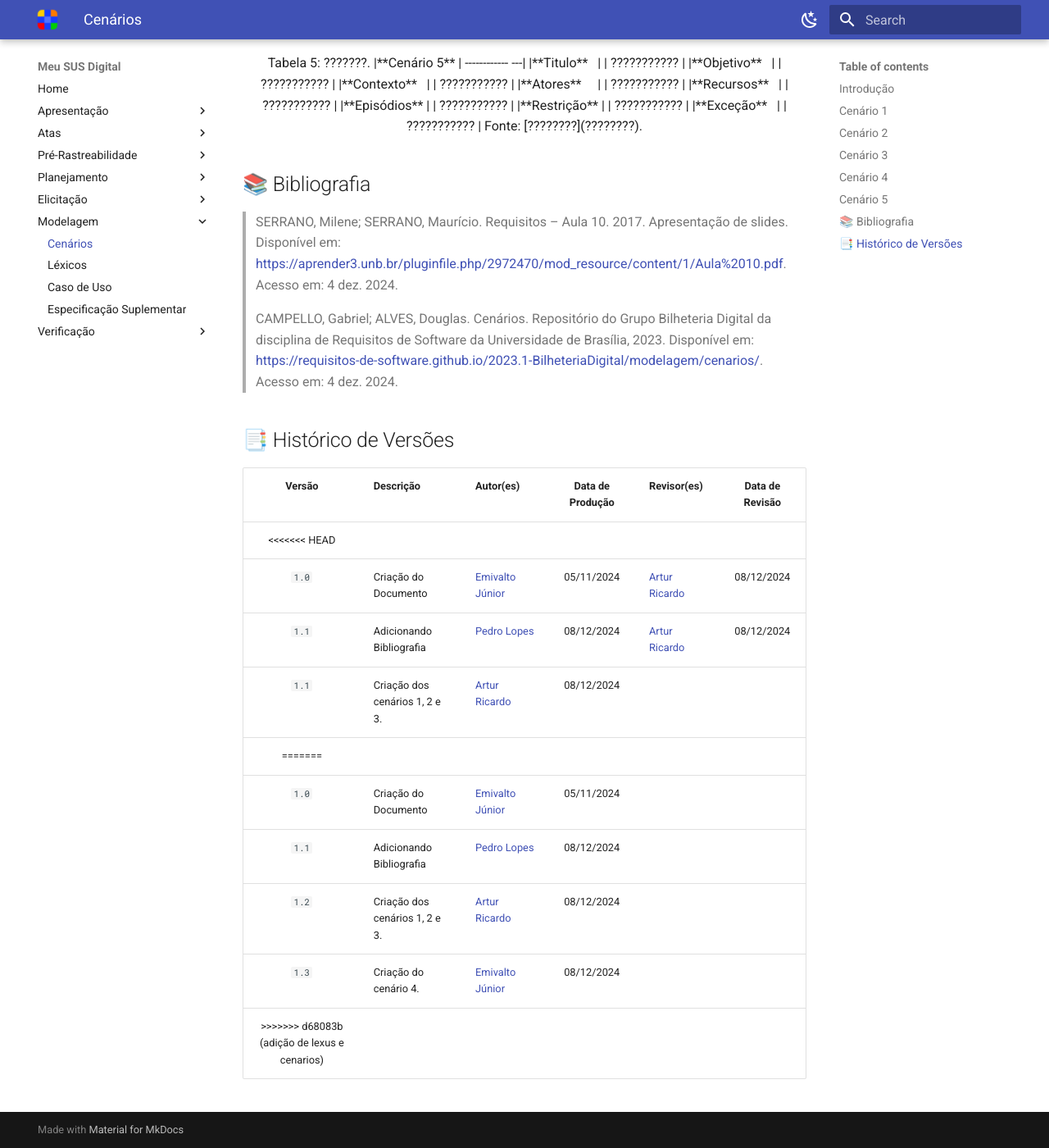
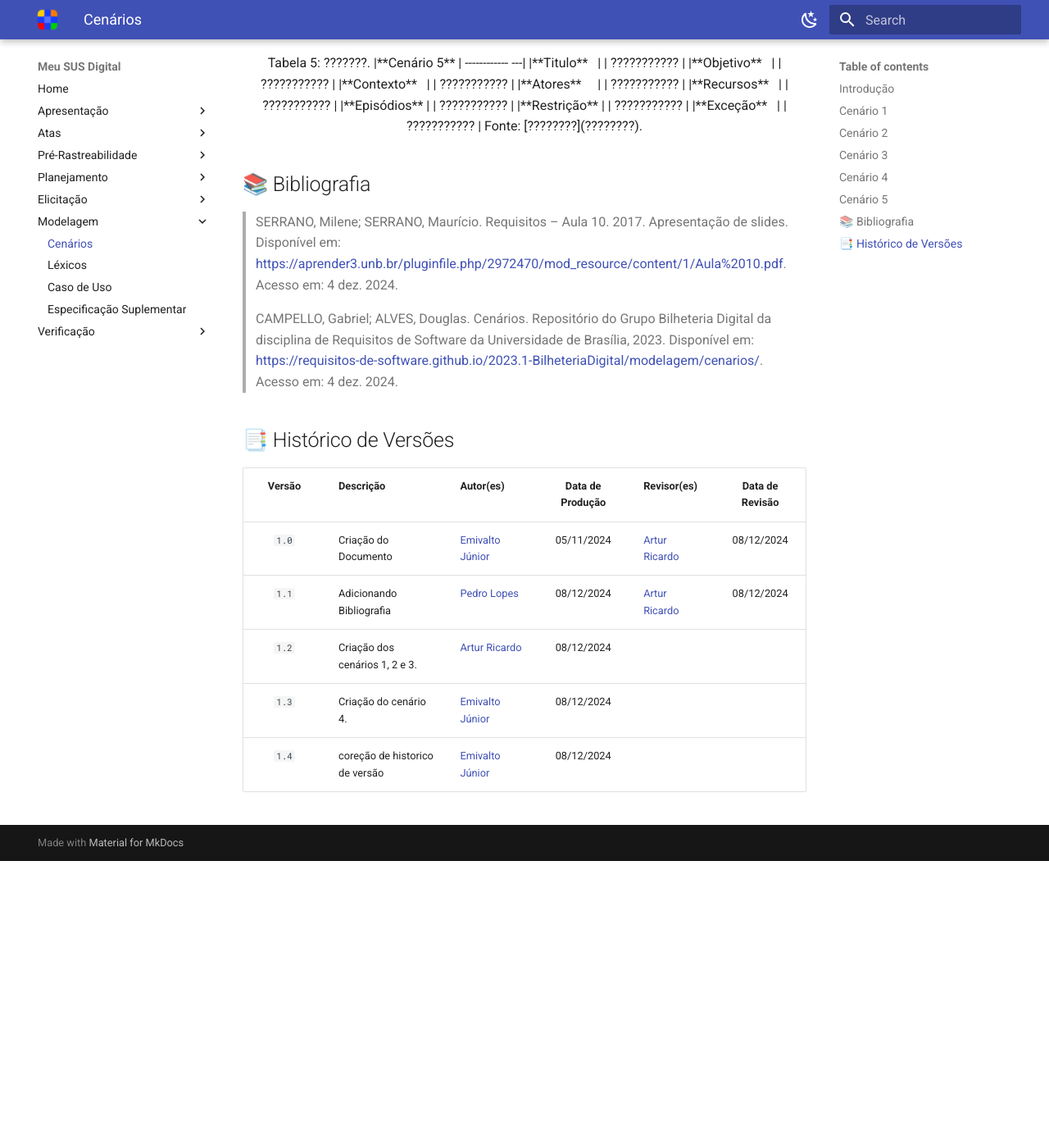
Before and after one commit to Requisitos-de-Software/2024.2-MeuSUSDigital, an MkDocs documentation site: the page built from docs/modelagem/cenarios.md, in a window 1280 px wide and 1400 px high, scrolled down 4296 px. Shown: the whole window at 82% size. Built offline with MkDocs 1.6.1 and Material for MkDocs 9.7.7, drawn with Linux system fonts in a browser that asks for light colours; after the commit the page ends 5346 px from its top, so only the background shows below that.

Commit message:
coreção de historico de versão

```diff
--- a/docs/modelagem/cenarios.md
+++ b/docs/modelagem/cenarios.md
@@ -163,13 +163,8 @@ Fonte: [????????](????????).
 
 | Versão  | Descrição | Autor(es) | Data de Produção | Revisor(es) | Data de Revisão |
 | :----:  | --------- | --------- | :--------------: | ----------- | :-------------: |
-<<<<<<< HEAD
 | `1.0`   | Criação do Documento | [Emivalto Júnior](https://github.com/EmivaltoJrr) | 05/11/2024 | [Artur Ricardo](https://github.com/algorithmorphic) | 08/12/2024 |
 | `1.1`   | Adicionando Bibliografia | [Pedro Lopes](https://github.com/pLopess) | 08/12/2024 | [Artur Ricardo](https://github.com/algorithmorphic) | 08/12/2024 |
-| `1.1`   | Criação dos cenários 1, 2 e 3. | [Artur Ricardo](https://github.com/algorithmorphic) | 08/12/2024 |  |  |
-=======
-| `1.0`   | Criação do Documento | [Emivalto Júnior](https://github.com/EmivaltoJrr) | 05/11/2024 |  |  |
-| `1.1`   | Adicionando Bibliografia | [Pedro Lopes](https://github.com/pLopess) | 08/12/2024 |  |  |
 | `1.2`   | Criação dos cenários 1, 2 e 3. | [Artur Ricardo](https://github.com/algorithmorphic) | 08/12/2024 |  |  |
 | `1.3`   | Criação do cenário 4. | [Emivalto Júnior](https://github.com/EmivaltoJrr) | 08/12/2024 |  |  |
->>>>>>> d68083b (adição de lexus e cenarios)
+| `1.4`   | coreção de historico de versão | [Emivalto Júnior](https://github.com/EmivaltoJrr) | 08/12/2024 |  |  |
```
